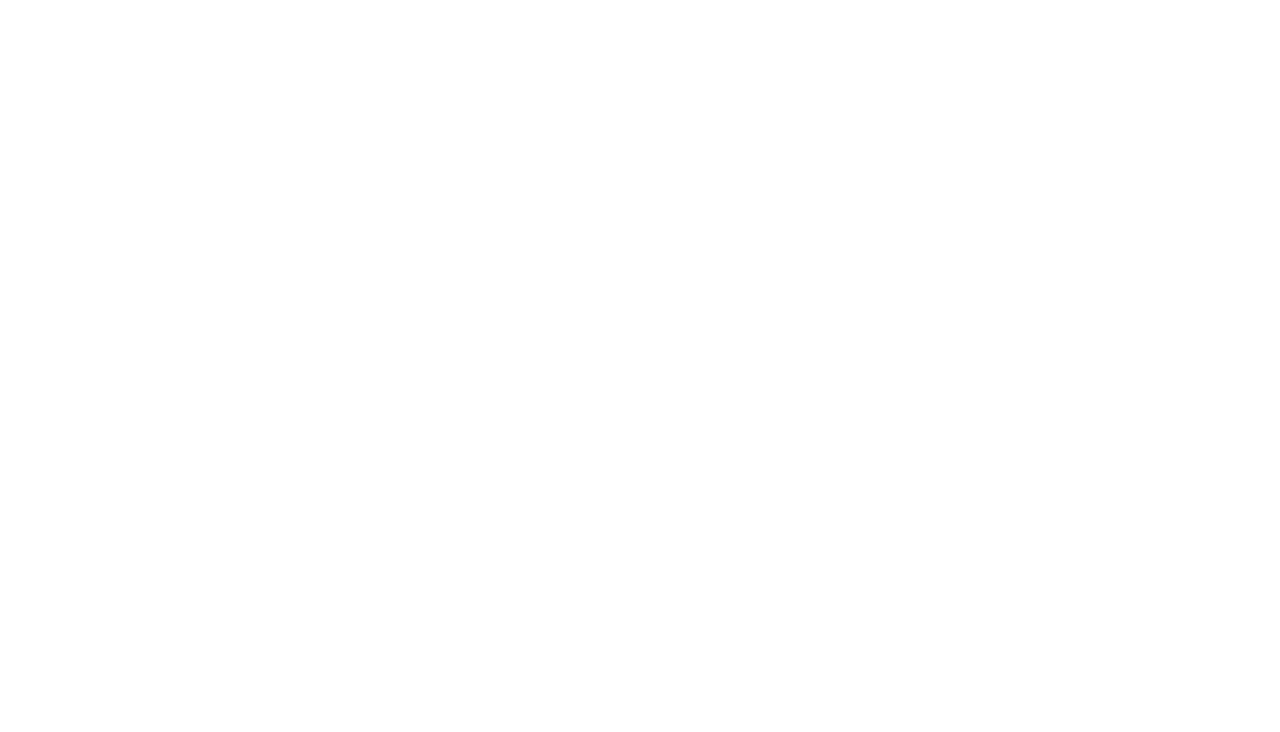
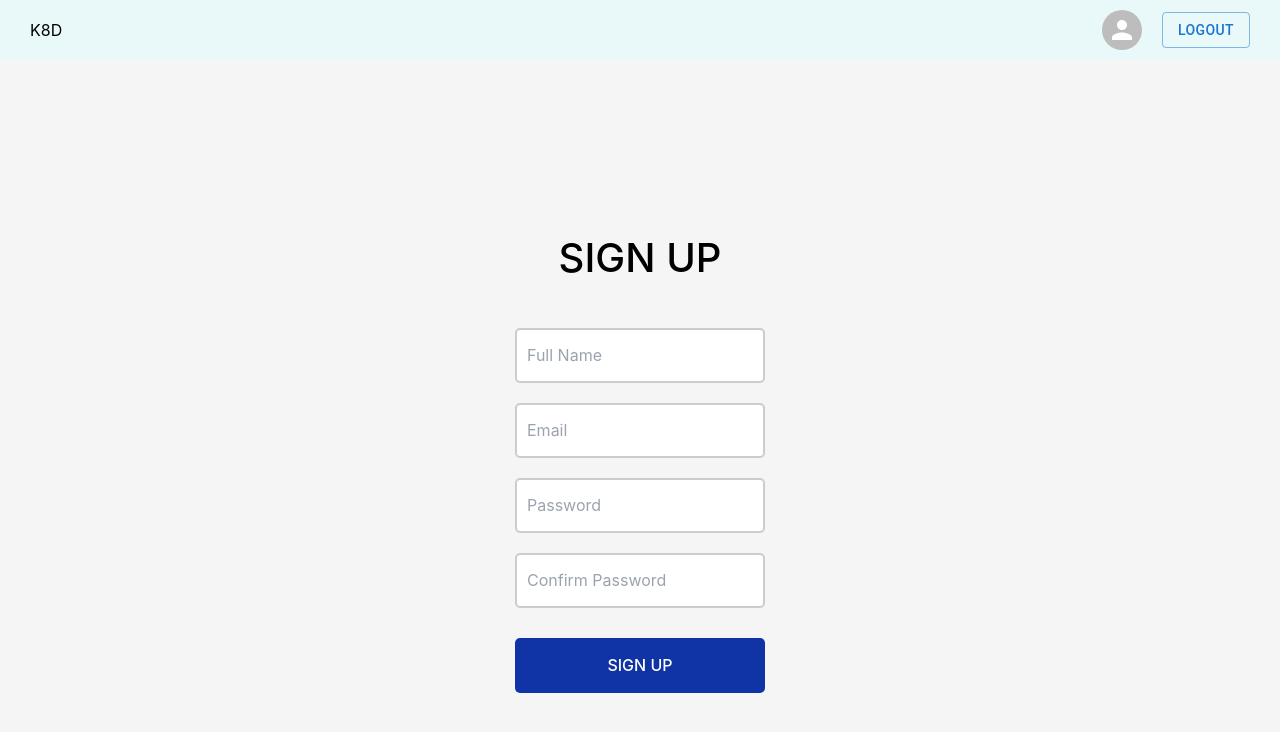
Before and after one commit to tech-university-india/k8s-designer-frontend, a React (Create React App) app: page /signup in a window 1280 px wide. Before the commit this address had no page. Shown: the top 732 px of the page. Built offline with nearby package versions, Linux system fonts and the light colour scheme.

Commit message:
feat: add sign up page

```diff
--- a/src/App.js
+++ b/src/App.js
@@ -2,7 +2,7 @@
 import './App.css';
 import { Route, Routes, Link } from 'react-router-dom';
 import {Home, About} from './components';
-import { MainDashboard } from './pages';
+import { MainDashboard, SignUpPage } from './pages';
 import { Button } from '@mui/material';
 import {
   ReactFlowProvider,
@@ -19,6 +19,7 @@
         </div>
       </div>}></Route>
       <Route path='/home' element={<Home />}></Route>
+      <Route path='/signup' element={<SignUpPage/>}></Route>
       <Route path='/about' element={<About />}></Route>
       <Route path='/dashboard' element={<ReactFlowProvider><MainDashboard /></ReactFlowProvider>}></Route>
     </Routes>
--- /dev/null
+++ b/src/components/SignUp/SignUp.css
@@ -0,0 +1,45 @@
+.sign-up{
+  display: flex;
+  flex-direction: column;
+  align-items: center;
+  justify-content: center;
+  height: 100vh;
+  background-color: #f5f5f5;
+}
+
+.sign-up > h1{
+  font-size: 2.5rem;
+  font-weight: 500;
+  margin-bottom: 30px;
+}
+.sign-up-form{
+  display: flex;
+  flex-direction: column;
+  align-items: center;
+  margin: 0 100px;
+  height: 40%;
+}
+
+.sign-up-form > input{
+  width: 250px;
+  height: 55px;
+  margin: 10px 0;
+  padding: 0 10px;
+  border: 2px solid #ccc;
+  border-radius: 5px;
+}
+
+.sign-up-form >input ::placeholder{
+  color: black;
+}
+
+.sign-up-button{
+  width: 250px;
+  height: 55px;
+  padding: 0 10px;
+  border-radius: 5px;
+  background-color: #1034A6;
+  color: white;
+  font-weight: 500;
+  cursor: pointer;
+}
--- /dev/null
+++ b/src/components/SignUp/index.jsx
@@ -0,0 +1,18 @@
+import React from 'react';
+import './SignUp.css';
+const SignUp = () => {
+  return (
+    <div className='sign-up'>
+      <h1>SIGN UP</h1>
+      <div className='sign-up-form'>
+        <input type='text' placeholder='Full Name' />
+        <input type='email' placeholder='Email' />
+        <input type='password' placeholder='Password' />
+        <input type='password' placeholder='Confirm Password' />
+      </div>
+      <button className='sign-up-button'>SIGN UP</button>
+    </div>
+  );
+};
+
+export default SignUp;
--- a/src/components/index.js
+++ b/src/components/index.js
@@ -4,5 +4,5 @@
 import Home from './Home';
 import MicroServices from './MicroServices';
 import Dashboard from './Dashboard';
-
-export { Header, Footer, About, Home, MicroServices, Dashboard };
+import SignUp from './SignUp';
+export { Header, Footer, About, Home, MicroServices, Dashboard, SignUp };
--- /dev/null
+++ b/src/pages/SignUpPage/index.jsx
@@ -0,0 +1,13 @@
+import React from 'react';
+import {Header, SignUp} from '../../components';
+
+const SignUpPage = () => {
+  return (
+    <div className="sign-up-page">
+      <Header />
+      <SignUp />
+    </div>
+  );
+};
+
+export default SignUpPage;
--- a/src/pages/index.js
+++ b/src/pages/index.js
@@ -1,3 +1,4 @@
 import MainDashboard from './MainDashboard';
+import SignUpPage from './SignUpPage';
 
-export { MainDashboard };
+export { MainDashboard, SignUpPage };
```
